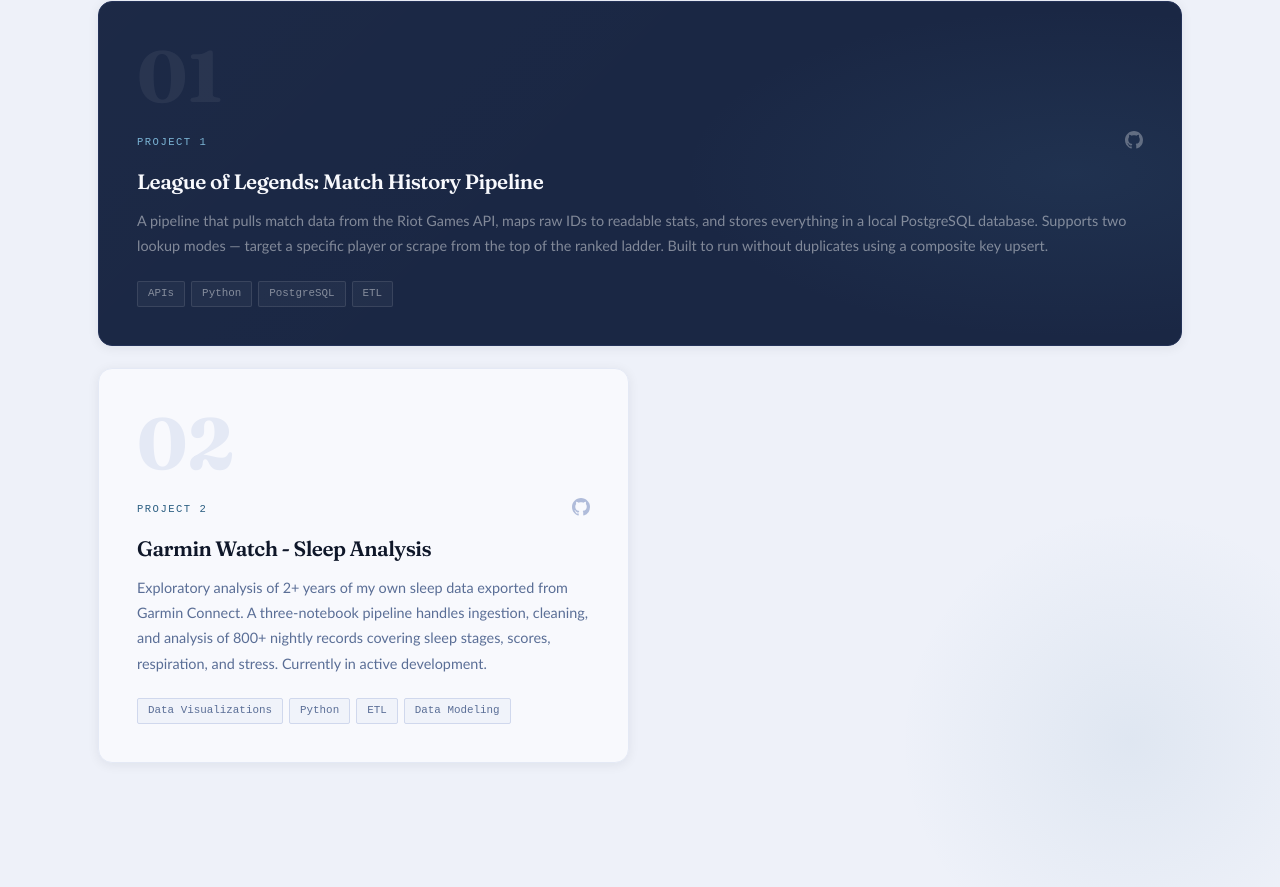
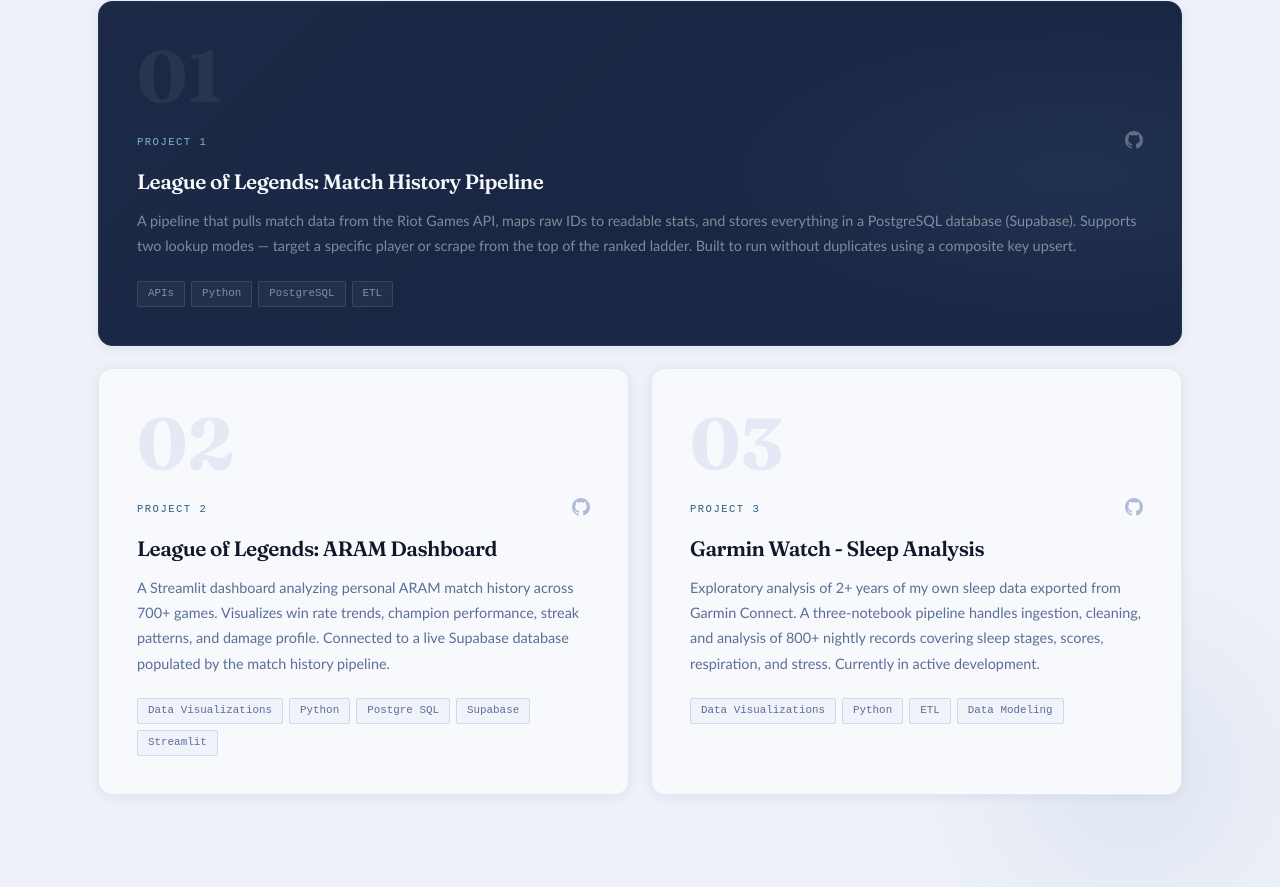
Before and after one commit to maxk678/maxk678.github.io, a plain HTML site: page index.html in a window 1280 px wide. Shown: the part 3833-4720 px from the top of the page. Drawn offline with Linux system fonts and the light colour scheme; a web font is replaced by a local one.

Commit message:
Added lol-dashboard project card

```diff
--- a/index.html
+++ b/index.html
@@ -289,7 +289,7 @@
               </div>
             </div>
             <h3>League of Legends: Match History Pipeline </h3>
-            <p>A pipeline that pulls match data from the Riot Games API, maps raw IDs to readable stats, and stores everything in a local PostgreSQL database. Supports two lookup modes — target a specific player or scrape from the top of the ranked ladder. Built to run without duplicates using a composite key upsert.</p>
+            <p>A pipeline that pulls match data from the Riot Games API, maps raw IDs to readable stats, and stores everything in a PostgreSQL database (Supabase). Supports two lookup modes — target a specific player or scrape from the top of the ranked ladder. Built to run without duplicates using a composite key upsert.</p>
             <div class="project-tech"><span>APIs</span><span>Python</span><span>PostgreSQL</span><span>ETL</span></div>
           </div>
         </div>
@@ -299,6 +299,23 @@
             <div class="project-number">02</div>
             <div class="project-top">
               <span class="project-category">Project 2</span>
+              <div class="project-links">
+                <a href="https://github.com/maxk678/lol-dashboard" target="_blank" title="GitHub">
+                  <svg width="18" height="18" viewBox="0 0 24 24" fill="currentColor"><path d="M12 0C5.37 0 0 5.37 0 12c0 5.31 3.435 9.795 8.205 11.385.6.105.825-.255.825-.57 0-.285-.015-1.23-.015-2.235-3.015.555-3.795-.735-4.035-1.41-.135-.345-.72-1.41-1.23-1.695-.42-.225-1.02-.78-.015-.795.945-.015 1.62.87 1.845 1.23 1.08 1.815 2.805 1.305 3.495.99.105-.78.42-1.305.765-1.605-2.67-.3-5.46-1.335-5.46-5.925 0-1.305.465-2.385 1.23-3.225-.12-.3-.54-1.53.12-3.18 0 0 1.005-.315 3.3 1.23.96-.27 1.98-.405 3-.405s2.04.135 3 .405c2.295-1.56 3.3-1.23 3.3-1.23.66 1.65.24 2.88.12 3.18.765.84 1.23 1.905 1.23 3.225 0 4.605-2.805 5.625-5.475 5.925.435.375.81 1.095.81 2.22 0 1.605-.015 2.895-.015 3.3 0 .315.225.69.825.57A12.02 12.02 0 0024 12c0-6.63-5.37-12-12-12z"/></svg>
+                </a>
+              </div>
+            </div>
+            <h3>League of Legends: ARAM Dashboard</h3>
+            <p>A Streamlit dashboard analyzing personal ARAM match history across 700+ games. Visualizes win rate trends, champion performance, streak patterns, and damage profile. Connected to a live Supabase database populated by the match history pipeline.</p>
+            <div class="project-tech"><span>Data Visualizations</span><span>Python</span><span>Postgre SQL</span><span>Supabase</span><span>Streamlit</span></div>
+          </div>
+        </div>
+
+        <div class="project-card" data-anim>
+          <div class="project-card-inner">
+            <div class="project-number">03</div>
+            <div class="project-top">
+              <span class="project-category">Project 3</span>
               <div class="project-links">
                 <a href="https://github.com/maxk678/garmin-watch-sleep-analysis" target="_blank" title="GitHub">
                   <svg width="18" height="18" viewBox="0 0 24 24" fill="currentColor"><path d="M12 0C5.37 0 0 5.37 0 12c0 5.31 3.435 9.795 8.205 11.385.6.105.825-.255.825-.57 0-.285-.015-1.23-.015-2.235-3.015.555-3.795-.735-4.035-1.41-.135-.345-.72-1.41-1.23-1.695-.42-.225-1.02-.78-.015-.795.945-.015 1.62.87 1.845 1.23 1.08 1.815 2.805 1.305 3.495.99.105-.78.42-1.305.765-1.605-2.67-.3-5.46-1.335-5.46-5.925 0-1.305.465-2.385 1.23-3.225-.12-.3-.54-1.53.12-3.18 0 0 1.005-.315 3.3 1.23.96-.27 1.98-.405 3-.405s2.04.135 3 .405c2.295-1.56 3.3-1.23 3.3-1.23.66 1.65.24 2.88.12 3.18.765.84 1.23 1.905 1.23 3.225 0 4.605-2.805 5.625-5.475 5.925.435.375.81 1.095.81 2.22 0 1.605-.015 2.895-.015 3.3 0 .315.225.69.825.57A12.02 12.02 0 0024 12c0-6.63-5.37-12-12-12z"/></svg>
```
